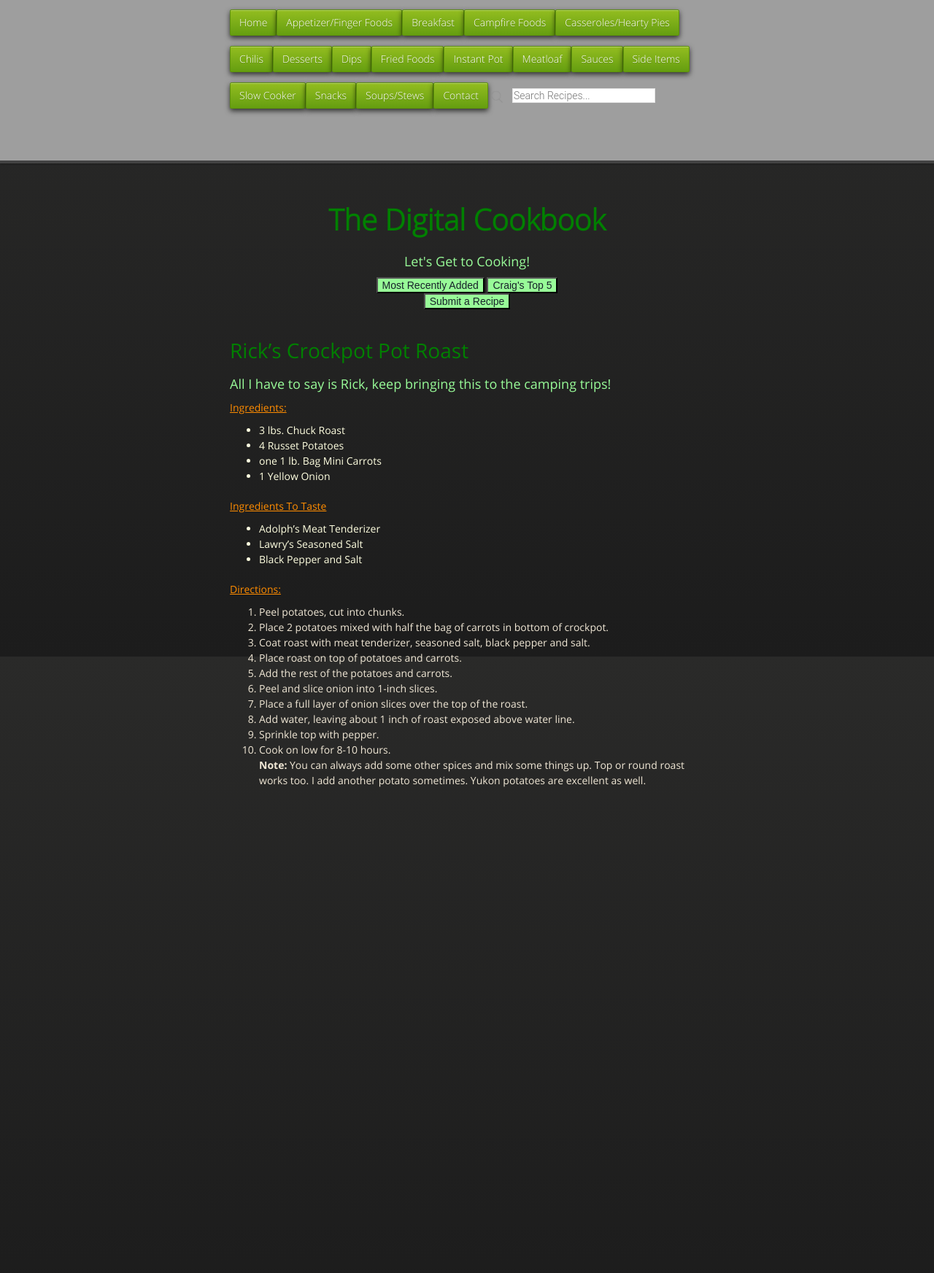
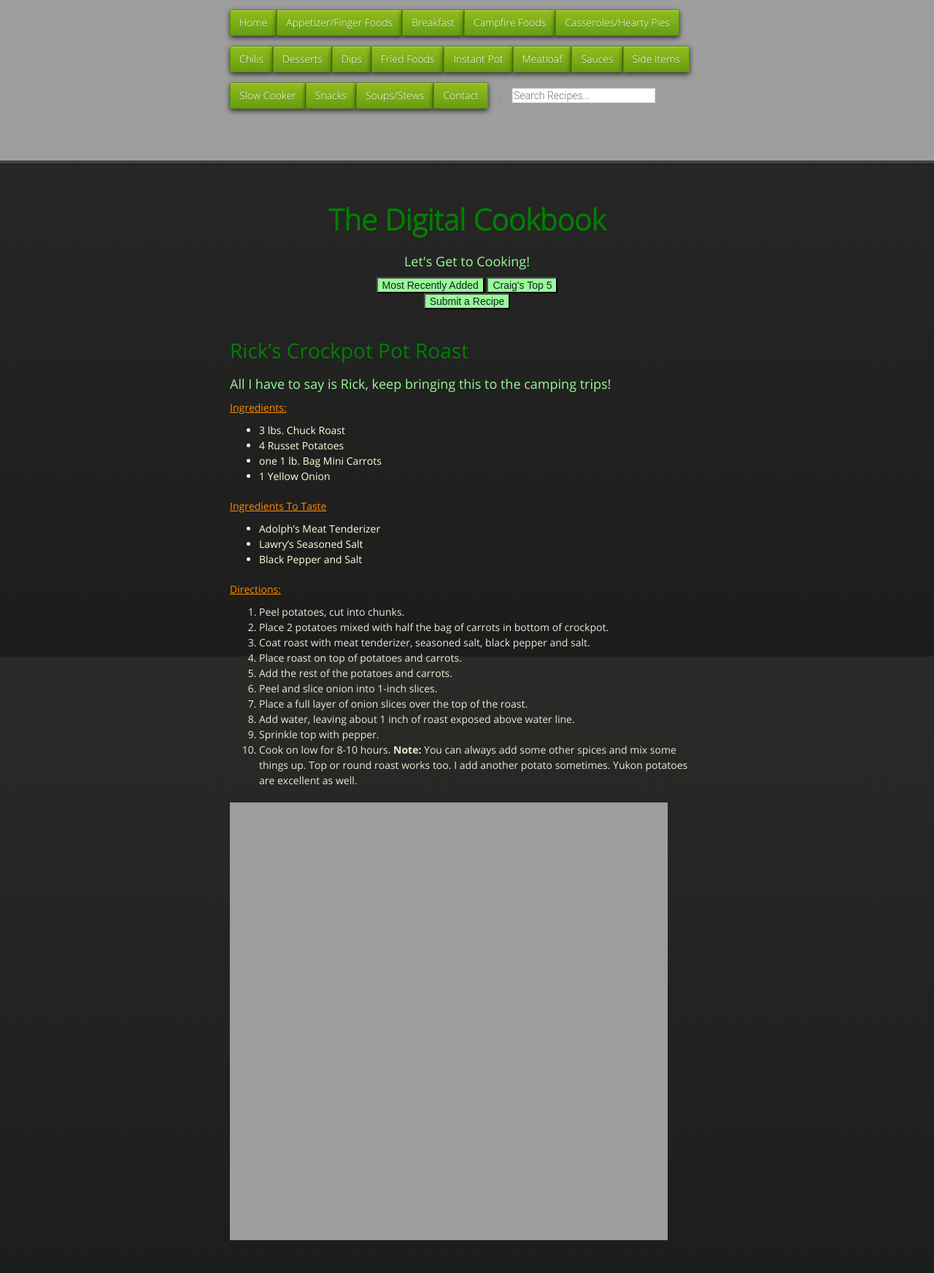
Before and after one commit to cmwillett/TheDigitalCookbook, a Jekyll site: the page built from SlowCooker/RicksCrockpotPotRoast.md, in a window 1280 px wide. Shown: the whole page at 73% size. Built offline with Jekyll 4.4.1, drawn with Linux system fonts in a browser that asks for light colours; nearby versions of some CDN libraries; before the commit the page ends 1120 px from its top, so only the background shows below that.

Commit message:
added pot roast picture

```diff
--- a/SlowCooker/RicksCrockpotPotRoast.md
+++ b/SlowCooker/RicksCrockpotPotRoast.md
@@ -32,3 +32,5 @@
 **Note:**  You can always add some other spices and mix some things up.
 Top or round roast works too.  I add another potato sometimes.
 Yukon potatoes are excellent as well.
+
+![]({{site.github.url}}/SlowCooker/Images/RicksCrockpotPotRoast.jpg){:height="600px" width="600px"}
```
Also changed, not shown: 1 other file.
